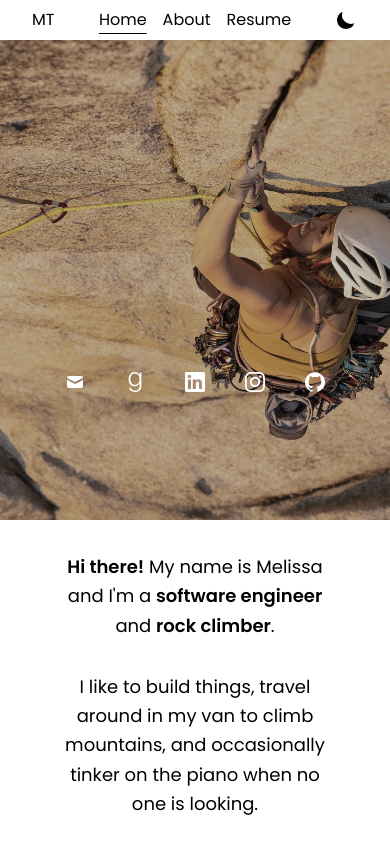
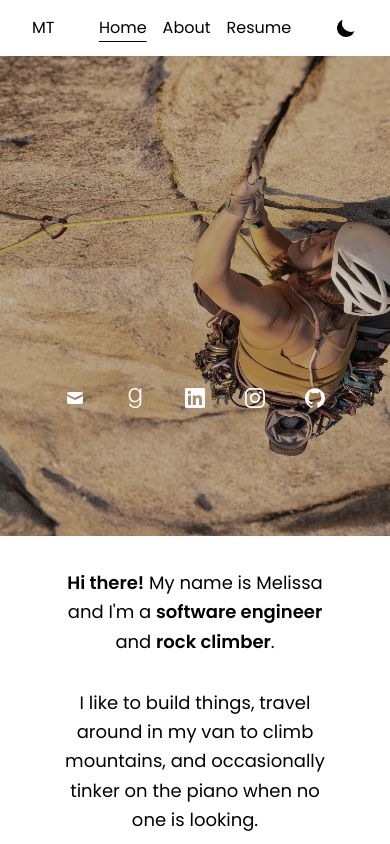
Before and after one commit to melissapthai/melissapthai.com, a Next.js app: page / in a window 390 px wide. Shown: the top 844 px of the page. Built offline with nearby package versions, Linux system fonts and the light colour scheme.

Commit message:
fix header padding

```diff
--- a/components/header.tsx
+++ b/components/header.tsx
@@ -47,7 +47,7 @@ export default function Header() {
   const name = isBreakpoint ? "MT" : "Melissa Thai";
 
   return (
-    <header className="flex items-center lg:px-10">
+    <header className="flex items-center py-2 lg:py-0 lg:px-10">
       <div className="basis-1/3">
         <h1>{name}</h1>
       </div>
```
